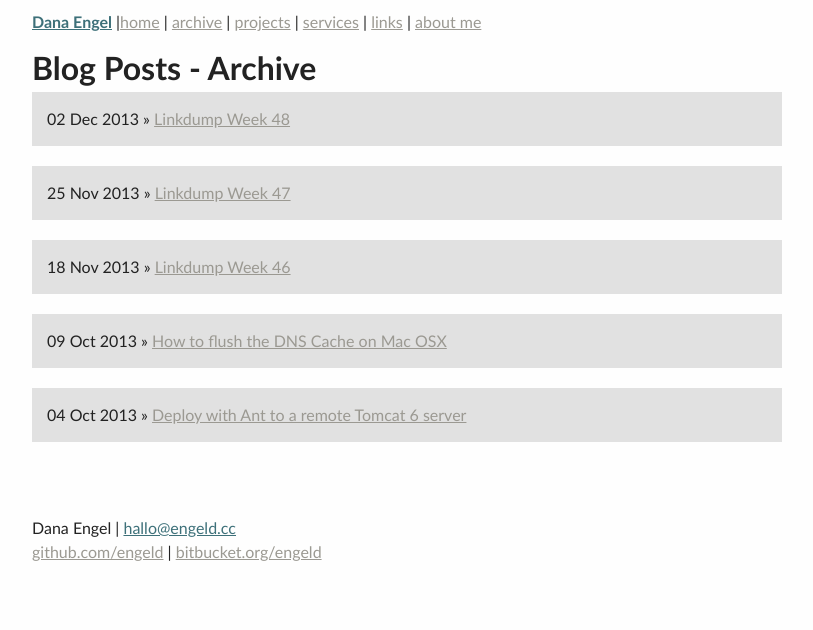
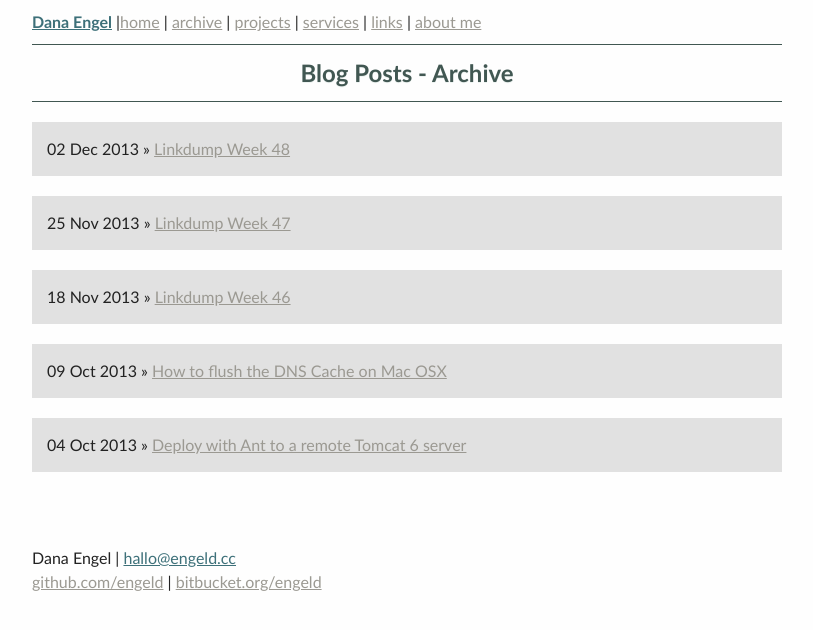
Before and after one commit to engeld/engeld.github.com, a Jekyll site: the page built from archive.html, in a window 1280 px wide. Shown: the top 630 px of the page, without its empty margins (233-1046 px from the left). Built offline with Jekyll 4.4.1, drawn with Linux system fonts in a browser that asks for light colours.

Commit message:
change h2 style into h1 style

```diff
--- a/_layouts/post.html
+++ b/_layouts/post.html
@@ -2,7 +2,7 @@
 layout: default
 ---
 <br />
-<h2 class="title">{{ page.title }} </h2>
+<h1 class="title">{{ page.title }} </h1>
 {{ site.author }} posted on {{ page.date | date: "%d.%m.%Y" }}:
 <ul class="post">
   <li></li>
--- a/archive.html
+++ b/archive.html
@@ -4,7 +4,7 @@
 ---
 
 <div id="home">
-  <h1>Blog Posts - Archive</h1>
+  <h1 class="title">Blog Posts - Archive</h1>
   <ul class="posts">
     {% for post in site.posts %}
       <li><span>{{ post.date | date_to_string }}</span> &raquo; <a href="{{ post.url }}">{{ post.title }}</a></li>
--- a/css/main.css
+++ b/css/main.css
@@ -19,7 +19,7 @@
 }
 
 /* Content */
-h2 {
+h1 {
 	background-color:#88b1a6;
 	border-bottom:1px solid #415752;
 	border-top:1px solid #415752;
@@ -28,7 +28,7 @@
 	text-align:center;
 	text-shadow:0 1px 0  rgba(219,231,228,.5);
 }
-h2.title {
+h1.title {
 	background-color:#fefefe;
 	border-bottom:1px solid #415752;
 	border-top:1px solid #415752;
```
